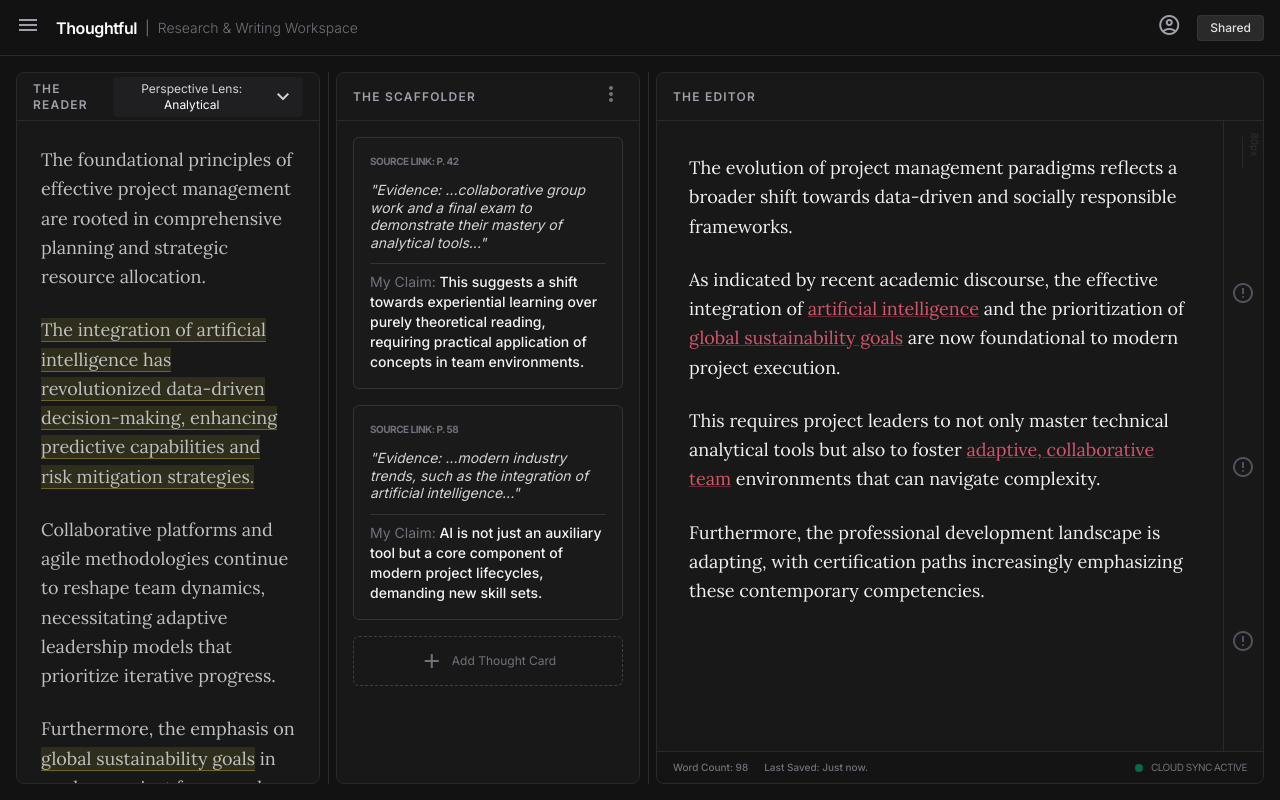
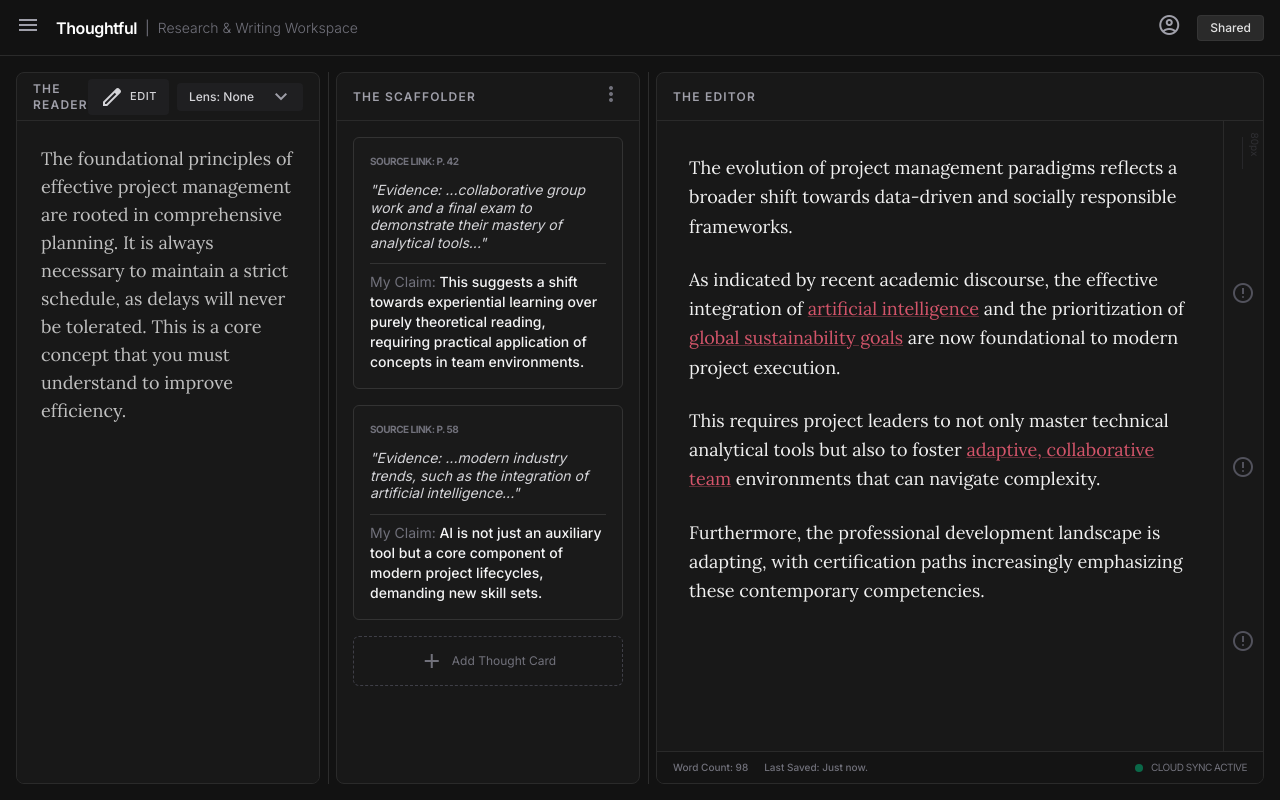
Before and after one commit to Daniel-Muamba/Thoughtful, a Next.js app: page / in a window 1280 px wide. Built offline with nearby package versions, Linux system fonts and the light colour scheme.

Commit message:
feat: implement initial application layout with resizable panels and a CRUD API for scaffold nodes.

```diff
--- a/src/app/page.tsx
+++ b/src/app/page.tsx
@@ -2,6 +2,7 @@
 
 import React, { useEffect, useState } from "react";
 import { Panel, PanelGroup, PanelResizeHandle } from "react-resizable-panels";
+import Reader from "@/components/Reader";
 
 export default function Home() {
   const [isMounted, setIsMounted] = useState(false);
@@ -44,40 +45,7 @@ export default function Home() {
 
           {/* Section 1: The Reader */}
           <Panel defaultSize={25} minSize={15} maxSize={40}>
-            <section className="h-full flex flex-col bg-[#181818] rounded-lg border academic-border overflow-hidden">
-              <header className="h-12 border-b academic-border flex items-center justify-between px-4 shrink-0">
-                <h2 className="text-xs font-semibold uppercase tracking-widest text-zinc-400">The Reader</h2>
-                <div className="flex items-center gap-2">
-                  <div className="relative group">
-                    <button className="flex items-center gap-2 text-xs text-zinc-300 bg-zinc-800/50 hover:bg-zinc-800 px-2 py-1 rounded transition-colors">
-                      <span>Perspective Lens: <span className="text-white">Analytical</span></span>
-                      <span className="material-symbols-outlined text-xs">expand_more</span>
-                    </button>
-                  </div>
-                </div>
-              </header>
-              <div className="flex-1 overflow-y-auto custom-scrollbar p-6 font-serif leading-relaxed text-[#c0c0c0] text-lg">
-                <p className="mb-6">The foundational principles of effective project management are rooted in comprehensive planning and strategic resource allocation.</p>
-                <p className="mb-6">
-                  <span className="perspective-highlight">The integration of artificial intelligence has revolutionized data-driven decision-making, enhancing predictive capabilities and risk mitigation strategies.</span>
-                </p>
-                <p className="mb-6">
-                  Collaborative platforms and agile methodologies continue to reshape team dynamics, necessitating adaptive leadership models that prioritize iterative progress.
-                </p>
-                <p className="mb-6">
-                  Furthermore, the emphasis on <span className="perspective-highlight">global sustainability goals</span> in modern project frameworks requires a holistic approach, balancing economic feasibility with environmental stewardship.
-                </p>
-                <p className="mb-6">
-                  Advanced risk management involves probabilistic modeling and <span className="perspective-highlight">continuous monitoring of external factors.</span>
-                </p>
-                <p className="mb-6">
-                  Ethical considerations in data usage and stakeholder engagement are increasingly critical.
-                </p>
-                <p className="mb-6">
-                  <span className="perspective-highlight">Professional certification paths</span> often validate mastery in these evolving domains.
-                </p>
-              </div>
-            </section>
+            <Reader />
           </Panel>
 
           {/* Grab Bar 1 */}
--- a/src/components/Reader.tsx
+++ b/src/components/Reader.tsx
@@ -1,216 +1,163 @@
 "use client";
 
-import { useState, useEffect, useRef } from "react";
+import React, { useState } from 'react';
 
-export default function Reader({ session, onChange, onSendToScaffolder }: any) {
-  const [isEditing, setIsEditing] = useState(!session?.source_text?.trim());
-  const [isAnalyzing, setIsAnalyzing] = useState(false);
-  const [isUploading, setIsUploading] = useState(false);
-  const [highlights, setHighlights] = useState<any[]>([]);
-  const [activeQuestion, setActiveQuestion] = useState<{ id: string, text: string } | null>(null);
-  const [selectionRange, setSelectionRange] = useState<{ text: string, top: number, left: number } | null>(null);
+type LensType = 'None' | 'Skeptic' | 'Teacher' | 'Auditor';
 
-  const lenses = ["Analytical", "The Skeptic", "The Exam-Maker", "The Business Auditor", "The Philosopher", "The First-Principles Thinker", "The Devil's Advocate"];
-  const currentLens = session?.active_lens || "Analytical";
-  const sourceText = session?.source_text || "";
+interface HighlightDef {
+  textToHighlight: string;
+  insight: string;
+  challenge: string;
+}
 
-  const fileInputRef = useRef<HTMLInputElement>(null);
+const LENSES: Record<string, HighlightDef[]> = {
+  Skeptic: [
+    {
+      textToHighlight: 'always',
+      insight: "This uses 'absolute' language like 'always' or 'never'.",
+      challenge: "Is there a specific case where this rule would fail?"
+    },
+    {
+      textToHighlight: 'never',
+      insight: "This uses 'absolute' language like 'always' or 'never'.",
+      challenge: "Is there a specific case where this rule would fail?"
+    }
+  ],
+  Teacher: [
+    {
+      textToHighlight: 'core concept',
+      insight: "This is a core concept that often appears on final exams.",
+      challenge: "How would you rewrite this sentence using your own words?"
+    }
+  ],
+  Auditor: [
+    {
+      textToHighlight: 'efficiency',
+      insight: "Efficiency claims should be backed by measurable metrics.",
+      challenge: "What data points could prove this efficiency?"
+    }
+  ]
+};
 
-  // Auto-analyze when returning to Read mode if we already have text
-  useEffect(() => {
-    if (!isEditing && sourceText.trim().length > 0) {
-      analyzeText(sourceText, currentLens);
-    }
-  }, [isEditing, currentLens]); // Re-run when lens changes
+const DEFAULT_TEXT = "The foundational principles of effective project management are rooted in comprehensive planning. It is always necessary to maintain a strict schedule, as delays will never be tolerated. This is a core concept that you must understand to improve efficiency.";
 
-  const cycleLens = () => {
-    // Hide current popover when switching lenses to avoid desync
-    setActiveQuestion(null);
-    const currentIdx = lenses.indexOf(currentLens);
-    const nextLens = lenses[(currentIdx + 1) % lenses.length];
-    onChange?.({ active_lens: nextLens });
-  };
+export default function Reader() {
+  const [text, setText] = useState(DEFAULT_TEXT);
+  const [isEditing, setIsEditing] = useState(false);
+  const [activeLens, setActiveLens] = useState<LensType>('None');
+  const [activeHighlight, setActiveHighlight] = useState<HighlightDef | null>(null);
 
-  const handleFileUpload = async (e: React.ChangeEvent<HTMLInputElement>) => {
-    const file = e.target.files?.[0];
-    if (!file) return;
+  const renderHighlightedText = () => {
+    if (activeLens === 'None' || !LENSES[activeLens]) return <p className="whitespace-pre-wrap">{text}</p>;
 
-    setIsUploading(true);
-    const formData = new FormData();
-    formData.append('file', file);
+    const highlights = LENSES[activeLens];
+    const regexStr = highlights.map(h => h.textToHighlight).join('|');
+    const regex = new RegExp(`(${regexStr})`, 'gi');
 
-    try {
-      const res = await fetch('/api/upload', {
-        method: 'POST',
-        body: formData
-      });
-      const data = await res.json();
-      if (data.text) {
-        onChange?.({ source_text: data.text });
-        setIsEditing(false); // Switch to Read Mode automatically
-      }
-    } catch (err) {
-      console.error("Upload error", err);
-    } finally {
-      setIsUploading(false);
-      // Reset input value to allow uploading the same file again if needed
-      if (fileInputRef.current) fileInputRef.current.value = '';
-    }
-  };
-
-  const analyzeText = async (text: string, lens: string) => {
-    setIsAnalyzing(true);
-    setHighlights([]);
-    setActiveQuestion(null);
-
-    try {
-      const res = await fetch('/api/analyze', {
-        method: 'POST',
-        headers: { 'Content-Type': 'application/json' },
-        body: JSON.stringify({ source_text: text, active_lens: lens })
-      });
-      const data = await res.json();
-      if (data.highlights) {
-        setHighlights(data.highlights);
-      }
-    } catch (err) {
-      console.error(err);
-    } finally {
-      setIsAnalyzing(false);
-    }
-  };
-
-  // Helper to accurately map strings to spans
-  const renderReadMode = () => {
-    if (isAnalyzing) return <div className="text-zinc-500 italic p-6">Analyzing with {currentLens} lens...</div>;
-    if (!sourceText) return <div className="text-zinc-600 italic p-6">Text area is empty. Switch to Edit Mode or upload a PDF.</div>;
-
-    // We split by sentences matching our mock API logic
-    const sentences = sourceText.match(/[^.!?]+[.!?]+/g) || [sourceText];
+    const parts = text.split(regex);
 
     return (
-      <div
-        className="p-6 serif-font leading-relaxed text-[#c0c0c0] text-lg space-y-4"
-        onMouseUp={(e) => {
-          const selection = window.getSelection();
-          const text = selection?.toString().trim();
-          if (text && text.length > 3) {
-            setSelectionRange({ text, top: e.clientY - 45, left: e.clientX });
-          } else {
-            setSelectionRange(null);
-          }
-        }}
-      >
-        {sentences.map((sentence: string, sIdx: number) => {
-          const match = highlights.find((h) => h.text_snippet === sentence.trim());
-
+      <p className="whitespace-pre-wrap leading-relaxed space-y-4">
+        {parts.map((part, i) => {
+          const lowerPart = part.toLowerCase();
+          const match = highlights.find(h => h.textToHighlight === lowerPart);
           if (match) {
             return (
               <span
-                key={sIdx}
-                onClick={() => setActiveQuestion({ id: match.id, text: match.question })}
-                className="perspective-highlight relative group"
+                key={i}
+                className="perspective-highlight cursor-pointer relative text-yellow-200"
+                onClick={() => setActiveHighlight(match)}
               >
-                {sentence}
-                {/* Embedded Popover Box */}
-                {activeQuestion?.id === match.id && (
-                  <div className="absolute left-1/2 -translateX-1/2 bottom-full mb-2 w-64 p-4 z-50 rounded-lg border border-yellow-600/50 bg-[#1a1a1a] shadow-xl text-yellow-100 text-sm font-sans normal-case leading-snug cursor-default" onClick={(e) => e.stopPropagation()}>
-                    <div className="font-semibold text-yellow-500 mb-1 flex items-center justify-between">
-                      Provocation
-                      <button onClick={(e) => { e.stopPropagation(); setActiveQuestion(null); }} className="text-zinc-500 hover:text-white material-symbols-outlined text-[14px]">close</button>
-                    </div>
-                    {activeQuestion?.text}
-                    {/* Tooltip caret */}
-                    <div className="absolute top-full left-10 w-3 h-3 border-r border-b border-yellow-600/50 bg-[#1a1a1a] rotate-45 -mt-1.5"></div>
-                  </div>
-                )}
+                {part}
               </span>
             );
           }
-          return <span key={sIdx}>{sentence}</span>;
+          return <span key={i}>{part}</span>;
         })}
-
-        {/* Floating Send Button */}
-        {selectionRange && (
-          <div
-            className="fixed z-50 transform -translate-x-1/2"
-            style={{ top: selectionRange.top, left: selectionRange.left }}
-          >
-            <button
-              onClick={(e) => {
-                e.stopPropagation();
-                onSendToScaffolder?.(selectionRange.text);
-                setSelectionRange(null);
-                window.getSelection()?.removeAllRanges();
-              }}
-              className="bg-blue-600 hover:bg-blue-500 text-white text-xs px-3 py-1.5 rounded shadow-lg flex items-center gap-1 font-sans"
-            >
-              <span className="material-symbols-outlined text-[14px]">send</span>
-              Send to Scaffolder
-            </button>
-          </div>
-        )}
-      </div>
+      </p>
     );
   };
 
   return (
-    <section className="h-full flex flex-col bg-[#181818] rounded-lg border academic-border overflow-hidden">
+    <section className="h-full flex flex-col bg-[#181818] rounded-lg border academic-border overflow-hidden relative">
       <header className="h-12 border-b academic-border flex items-center justify-between px-4 shrink-0">
         <h2 className="text-xs font-semibold uppercase tracking-widest text-zinc-400">The Reader</h2>
         <div className="flex items-center gap-2">
-          {/* Upload PDF */}
-          <input
-            type="file"
-            accept="application/pdf"
-            ref={fileInputRef}
-            onChange={handleFileUpload}
-            className="hidden"
-            aria-label="Upload PDF Document"
-            title="Upload PDF Document"
-          />
-          <button
-            onClick={() => fileInputRef.current?.click()}
-            disabled={isUploading}
-            className="flex items-center gap-1 text-xs text-zinc-400 hover:text-zinc-200 px-2 py-1 transition-colors"
-          >
-            <span className="material-symbols-outlined text-[14px]">upload_file</span>
-            {isUploading ? "Uploading..." : "Add Source"}
-          </button>
+          {isEditing ? (
+            <button
+               className="text-[11px] font-medium uppercase tracking-wider text-zinc-300 bg-zinc-800/50 hover:bg-zinc-800 px-3 py-1.5 rounded transition-colors"
+               onClick={() => setIsEditing(false)}
+            >
+              Done Editing
+            </button>
+          ) : (
+            <button
+               className="text-[11px] font-medium uppercase tracking-wider text-zinc-300 bg-zinc-800/50 hover:bg-zinc-800 px-3 py-1.5 rounded transition-colors flex items-center gap-1.5"
+               onClick={() => { setIsEditing(true); setActiveHighlight(null); }}
+            >
+              <span className="material-symbols-outlined text-[14px]">edit</span>
+              Edit
+            </button>
+          )}
 
-          {/* Edit / Read Mode Toggle */}
-          <button
-            onClick={() => setIsEditing(!isEditing)}
-            className={`px-3 py-1 text-xs rounded transition-colors ${
-              isEditing ? "bg-blue-900/40 text-blue-300 border border-blue-800/50" : "text-zinc-400 hover:bg-zinc-800"
-            }`}
-          >
-            {isEditing ? "Save & Analyze" : "Edit Text"}
-          </button>
-
-          <div className="relative group">
-            <button
-              onClick={cycleLens}
-              className="flex items-center gap-2 text-xs text-zinc-300 bg-zinc-800/50 hover:bg-zinc-800 px-2 py-1 rounded transition-colors"
+          <div className="relative group flex items-center">
+            <select
+              className="text-xs text-zinc-300 bg-zinc-800/50 hover:bg-zinc-800 px-3 py-1.5 rounded transition-colors outline-none cursor-pointer appearance-none pr-8 font-medium"
+              value={activeLens}
+              aria-label="Perspective Lens"
+              title="Perspective Lens"
+              onChange={(e) => {
+                setActiveLens(e.target.value as LensType);
+                setActiveHighlight(null);
+                if (e.target.value !== 'None') setIsEditing(false); // force reading mode when picking a lens
+              }}
             >
-              <span>Perspective Lens: <span className="text-white">{currentLens}</span></span>
-              <span className="material-symbols-outlined text-xs">expand_more</span>
-            </button>
+              <option value="None">Lens: None</option>
+              <option value="Skeptic">Lens: Skeptic</option>
+              <option value="Teacher">Lens: Teacher</option>
+              <option value="Auditor">Lens: Auditor</option>
+            </select>
+            <span className="material-symbols-outlined text-[16px] absolute right-2.5 pointer-events-none text-zinc-400">expand_more</span>
           </div>
         </div>
       </header>
-      <div className="flex-1 overflow-y-auto custom-scrollbar p-0">
+
+      <div className="flex-1 overflow-y-auto custom-scrollbar p-6 font-serif text-[#c0c0c0] text-lg bg-[#181818]">
         {isEditing ? (
           <textarea
-            className="w-full h-full resize-none bg-transparent p-6 serif-font leading-relaxed text-[#c0c0c0] text-lg focus:outline-none"
-            placeholder="Paste text or upload PDF source material here to begin active reading..."
-            value={sourceText}
-            onChange={(e) => onChange?.({ source_text: e.target.value })}
+            className="w-full h-full bg-transparent resize-none outline-none font-serif text-lg text-zinc-200 leading-relaxed placeholder:text-zinc-600 custom-scrollbar"
+            placeholder="Paste your reading text here..."
+            value={text}
+            onChange={(e) => setText(e.target.value)}
           />
         ) : (
-          renderReadMode()
+          renderHighlightedText()
         )}
       </div>
+
+      {/* Popover for active highlight */}
+      {activeHighlight && !isEditing && (
+        <div className="absolute bottom-6 left-6 right-6 bg-[#222222] border border-[#3a3a3a] rounded-lg p-5 shadow-2xl z-20 flex flex-col gap-4 font-sans ring-1 ring-black/50">
+          <div className="flex justify-between items-start">
+            <h3 className="text-[13px] uppercase tracking-widest font-bold text-yellow-500 flex items-center gap-2">
+               <span className="material-symbols-outlined text-[18px]">lightbulb</span>
+               Insight
+            </h3>
+            <button onClick={() => setActiveHighlight(null)} className="text-zinc-500 hover:text-zinc-300 transition-colors">
+              <span className="material-symbols-outlined text-[18px]">close</span>
+            </button>
+          </div>
+          <p className="text-[15px] leading-relaxed text-zinc-300 -mt-2">{activeHighlight.insight}</p>
+
+          <div className="h-px w-full bg-[#3a3a3a] my-1" />
+
+          <h3 className="text-[13px] uppercase tracking-widest font-bold text-rose-400 flex items-center gap-2">
+             <span className="material-symbols-outlined text-[18px]">psychology_alt</span>
+             Challenge
+          </h3>
+          <p className="text-[15px] leading-relaxed text-zinc-300 -mt-2">{activeHighlight.challenge}</p>
+        </div>
+      )}
     </section>
   );
 }
```
